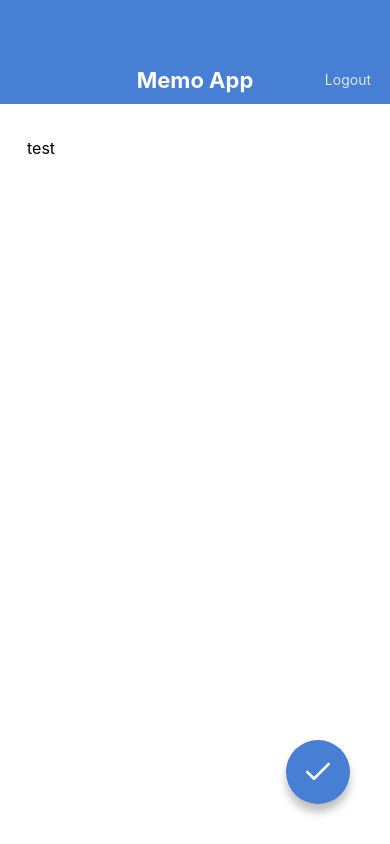
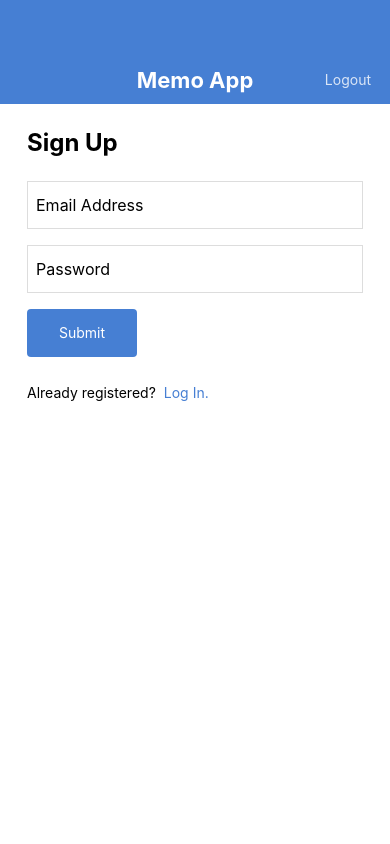
Before and after one commit to kawasaki75/MemoApp3, a React Native app: screen / in a window 390 px wide. Built offline with nearby package versions, Linux system fonts and the light colour scheme.

Commit message:
Create LogInScreen and SignUpScreen

```diff
--- a/App.jsx
+++ b/App.jsx
@@ -3,10 +3,12 @@
 // import MemoListScreen from './src/screens/MemoListScreen';
 // import MemoDetailScreen from './src/screens/MemoDetailScreen';
 // import MemoEditScreen from './src/screens/MemoEditScreen';
-import MemeCreateScreen from './src/screens/MemoCreateScreen';
+// import MemeCreateScreen from './src/screens/MemoCreateScreen';
+// import LogInScreen from './src/screens/LogInScreen';
+import SignUpScreen from './src/screens/SignUpScreen';
 
 export default function App() {
   return (
-  <MemeCreateScreen />
+  <SignUpScreen />
   );
 }
--- /dev/null
+++ b/src/components/Button.jsx
@@ -0,0 +1,33 @@
+import React from 'react';
+import {View,Text,StyleSheet} from 'react-native';
+import { string } from 'prop-types';
+
+export default function Button(props) {
+    const { label }= props;
+    return (
+     <View style={styles.buttomContainer}>
+        <Text style={styles.buttomLabel}>{ label }</Text>
+     </View>
+
+    );
+}
+
+Button.propTypes = {
+    label: string.isRequired,
+};
+
+const styles = StyleSheet.create({
+    buttomContainer: {
+        backgroundColor: '#467FD3',
+        borderRadius:4,
+        alignSelf: 'flex-start',
+        marginBottom: 24,
+    },
+    buttomLabel: {
+        fontsize: 16,
+        lineHeight: 32,
+        paddingVertical: 8,
+        paddingHorizontal: 32,
+        color: '#ffffff',
+    },
+})
--- /dev/null
+++ b/src/screens/LogInScreen.jsx
@@ -0,0 +1,63 @@
+import React from 'react';
+import { View, Text, TextInput, StyleSheet } from 'react-native';
+
+import AppBar from '../components/AppBar';
+import Button from '../components/Button';
+
+export default function LogInScreen() {
+    return (
+      <View style={StyleSheet.container}>
+        <AppBar />
+        <View style={styles.inner}>
+            <Text style={styles.title}>Log In</Text>
+            <TextInput style={styles.input} value="Email Address" />
+            <TextInput style={styles.input} value="Password" />
+            <Button label="Submit" />
+            <View style={styles.footer}>
+                <Text style={styles.footerText}>Not registered?</Text>
+                <Text style={styles.footerLink}>Sign up here!</Text>
+            </View>
+        </View>
+      </View>
+    );
+}
+
+const styles=StyleSheet.create({
+    container: {
+        flex:1,
+        backgroundColor: '#F0F4F8'
+    },
+    inner:{
+        paddingHorizontal: 27,
+        paddingVertical: 24,
+    },
+    title: {
+        fontSize: 24,
+        LineHeight: 32,
+        fontWeight: 'bold',
+        marginBottom: 24,
+    },
+    input: {
+        fontSize: 16,
+        height: 48,
+        borderColor: '#DDDDDD',
+        borderWidth: 1,
+        backgroundColor: '#ffffff',
+        paddingHorizontal:8,
+        marginBottom: 16,
+    },
+
+    footerText: {
+        fontSize: 14,
+        lineHeight: 24,
+        marginRight: 8,
+    },
+    footerLink: {
+        fontSize: 14,
+        lineHeight: 24,
+        color: '#467FD3' ,
+    },
+    footer: {
+        flexDirection: 'row',
+    },
+});
--- /dev/null
+++ b/src/screens/SignUpScreen.jsx
@@ -0,0 +1,63 @@
+import React from 'react';
+import { View, Text, TextInput, StyleSheet } from 'react-native';
+
+import AppBar from '../components/AppBar';
+import Button from '../components/Button';
+
+export default function SignUpScreen() {
+    return (
+      <View style={StyleSheet.container}>
+        <AppBar />
+        <View style={styles.inner}>
+            <Text style={styles.title}>Sign Up</Text>
+            <TextInput style={styles.input} value="Email Address" />
+            <TextInput style={styles.input} value="Password" />
+            <Button label="Submit" />
+            <View style={styles.footer}>
+                <Text style={styles.footerText}>Already registered?</Text>
+                <Text style={styles.footerLink}>Log In.</Text>
+            </View>
+        </View>
+      </View>
+    );
+}
+
+const styles=StyleSheet.create({
+    container: {
+        flex:1,
+        backgroundColor: '#F0F4F8'
+    },
+    inner:{
+        paddingHorizontal: 27,
+        paddingVertical: 24,
+    },
+    title: {
+        fontSize: 24,
+        LineHeight: 32,
+        fontWeight: 'bold',
+        marginBottom: 24,
+    },
+    input: {
+        fontSize: 16,
+        height: 48,
+        borderColor: '#DDDDDD',
+        borderWidth: 1,
+        backgroundColor: '#ffffff',
+        paddingHorizontal:8,
+        marginBottom: 16,
+    },
+
+    footerText: {
+        fontSize: 14,
+        lineHeight: 24,
+        marginRight: 8,
+    },
+    footerLink: {
+        fontSize: 14,
+        lineHeight: 24,
+        color: '#467FD3' ,
+    },
+    footer: {
+        flexDirection: 'row',
+    },
+});
```
